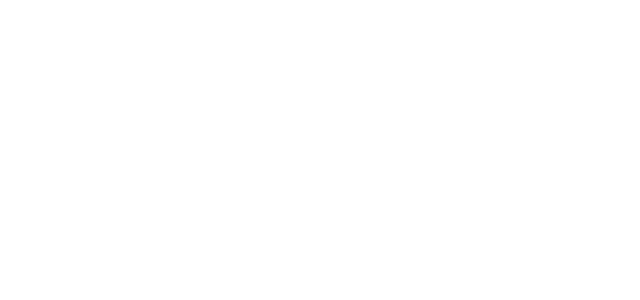
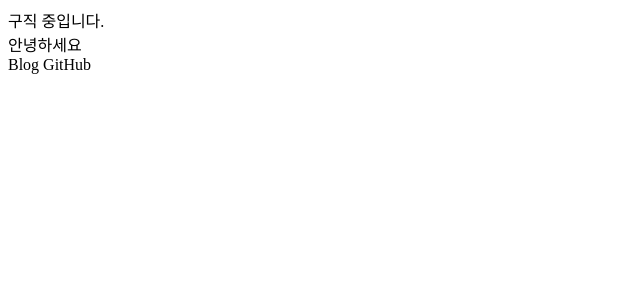
Before and after one commit to dev-honing/Portfolio, a React (Create React App) app in the folder v2.0/: page / in a window 1280 px wide. Shown: the top 300 px of the page, without its empty margins (0-640 px from the left). Built offline with nearby package versions, Linux system fonts and the light colour scheme.

Commit message:
Design: 레이아웃 구획 및 컴포넌트 적용

```diff
--- a/v2.0/src/App.tsx
+++ b/v2.0/src/App.tsx
@@ -1,5 +1,16 @@
+// src/App.tsx
+import Header from './Pages/Header/HeaderPage';
+import Container from './Pages/Container/ContainerPage'
+import Footer from './Pages/Footer/FooterPage'
+import Comments from './Comment/Comments';
+
 function App() {
-  return <div id="root"></div>;
+  return ( <div id="CRA">
+    <Header />
+    <Container />
+    <Footer/>
+    <Comments />
+  </div> )
 }
 
 export default App;
--- /dev/null
+++ b/v2.0/src/Comment/Comments.tsx
@@ -0,0 +1,7 @@
+// src/Comment/Comments.tsx
+
+const Comments: React.FC = () => {
+  return <div className="comments"></div>
+}
+
+export default Comments;
--- /dev/null
+++ b/v2.0/src/Pages/Container/ContainerPage.tsx
@@ -0,0 +1,10 @@
+// src/Pages/Container/ContainerPage.tsx
+import Growth from './Growth/Growth';
+
+const Container: React.FC = () => {
+  return <div id="container">
+    <Growth />
+  </div>
+}
+
+export default Container;
--- /dev/null
+++ b/v2.0/src/Pages/Container/Growth/Growth.tsx
@@ -0,0 +1,7 @@
+// src/Pages/Container/Growth/Growth.tsx
+
+const Growth: React.FC = () => {
+  return <div className="growth"></div>
+}
+
+export default Growth;
--- /dev/null
+++ b/v2.0/src/Pages/Footer/FooterPage.tsx
@@ -0,0 +1,13 @@
+// src/Pages/Footer/FooterPage.tsx
+
+import Stacks from './Stack/Stacks';
+import Versions from './Version/Versions';
+
+const Footer: React.FC = () => {
+  return (<div id="footer">
+    <Stacks />
+    <Versions />
+  </div>)
+}
+
+export default Footer;
--- /dev/null
+++ b/v2.0/src/Pages/Footer/Stack/Stacks.tsx
@@ -0,0 +1,7 @@
+// src/Pages/Footer/Stacks/Stacks.tsx
+
+const Stacks: React.FC = () => {
+  return <div className="stacks"></div>
+}
+
+export default Stacks;
--- /dev/null
+++ b/v2.0/src/Pages/Footer/Version/Versions.tsx
@@ -0,0 +1,7 @@
+// src/Pages/Footer/Version/Version.tsx
+
+const Versions: React.FC = () => {
+  return <div className="version"></div>
+}
+
+export default Versions;
--- /dev/null
+++ b/v2.0/src/Pages/Header/HeaderPage.tsx
@@ -0,0 +1,14 @@
+// src/Pages/Header/HeaderPage.tsx
+import Status from './Status/Status';
+import Introduce from './Introduce/Introduce';
+import Sites from './Site/Sites';
+
+const Header: React.FC = () => {
+  return <div id="header">
+    <Status />
+    <Introduce />
+    <Sites />
+  </div>
+}
+
+export default Header;
--- /dev/null
+++ b/v2.0/src/Pages/Header/Introduce/Introduce.tsx
@@ -0,0 +1,7 @@
+// src/Pages/Header/Introduce/Introduce.tsx
+
+const Introduce: React.FC = () => {
+  return <div className="introduce">안녕하세요</div>
+}
+
+export default Introduce;
--- /dev/null
+++ b/v2.0/src/Pages/Header/Site/Sites.tsx
@@ -0,0 +1,10 @@
+// src/Pages/Header/Sites/Sites.tsx
+
+const Sites: React.FC = () => {
+  return <div className="sites">
+    Blog
+    GitHub
+  </div>
+}
+
+export default Sites;
--- /dev/null
+++ b/v2.0/src/Pages/Header/Status/Status.tsx
@@ -0,0 +1,7 @@
+// src/Pages/Header/Status/Status.tsx
+
+const Status: React.FC = () => {
+  return <div className="status">구직 중입니다.</div>
+}
+
+export default Status;
```
